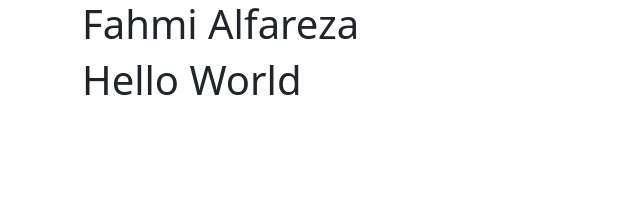
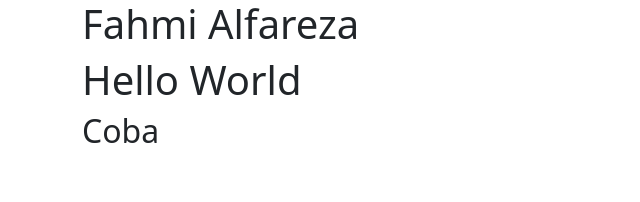
Before and after one commit to falfarezaba/collaboration-react-test-5, a React (Vite) app: page / in a window 1280 px wide. Shown: the top 202 px of the page, without its empty margins (0-640 px from the left). Built offline with nearby package versions, Linux system fonts and the light colour scheme.

Commit message:
Initial init

```diff
--- a/src/pages/Home.jsx
+++ b/src/pages/Home.jsx
@@ -7,6 +7,7 @@ const Home = () => {
                 <Col>
                     <h1>Fahmi Alfareza</h1>
                     <h1>Hello World</h1>
+                    <h2>Coba</h2>
                 </Col>
             </Row>
         </Container>
```
